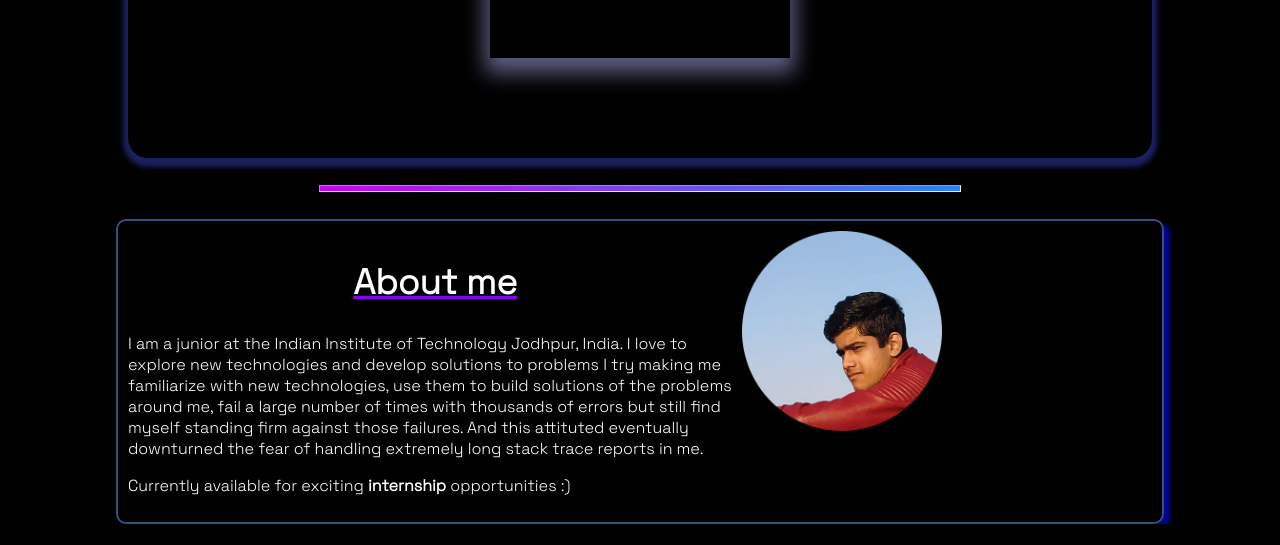
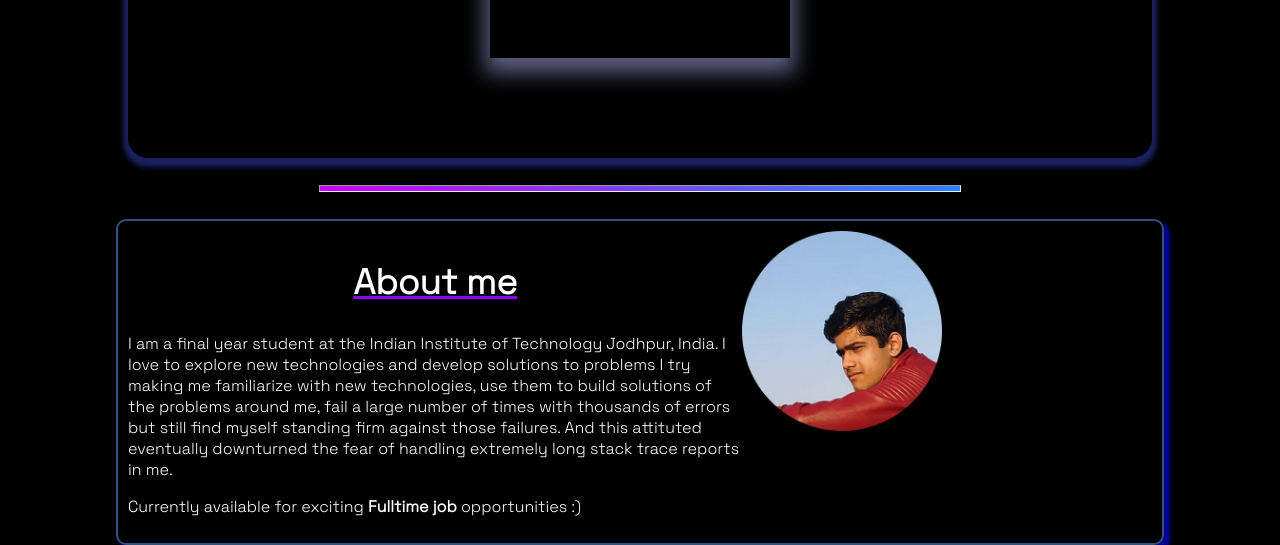
Before and after one commit to Rohitdoyal/RohitDoyal.github.io, a plain HTML site: page about.html in a window 1280 px wide. Shown: the part 1739-2284 px from the top of the page. Before the commit the page ends 2263 px from the top, so only its background shows below. Drawn offline with Linux system fonts and the light colour scheme.

Commit message:
desc. about update

```diff
--- a/about.html
+++ b/about.html
@@ -272,12 +272,12 @@
         <div class="textinfo">
             <h2>About me</h2>
             <p>
-                I am a junior at the Indian Institute of Technology Jodhpur, India.
+                I am a final year student at the Indian Institute of Technology Jodhpur, India.
                 I love to explore new technologies and develop solutions to problems
                 I try making me familiarize with new technologies, use them to build solutions of the problems around me, fail a large number of times with thousands of errors but still find myself standing firm against those failures. And this attituted eventually downturned the fear of handling extremely long stack trace reports in me.
             </p>
             <p>
-                Currently available for exciting <b>internship</b> opportunities :)
+                Currently available for exciting <b>Fulltime job</b> opportunities :)
             </p>
         </div>
         <span><img src="/static/rohit.png" alt=""></span>
```
